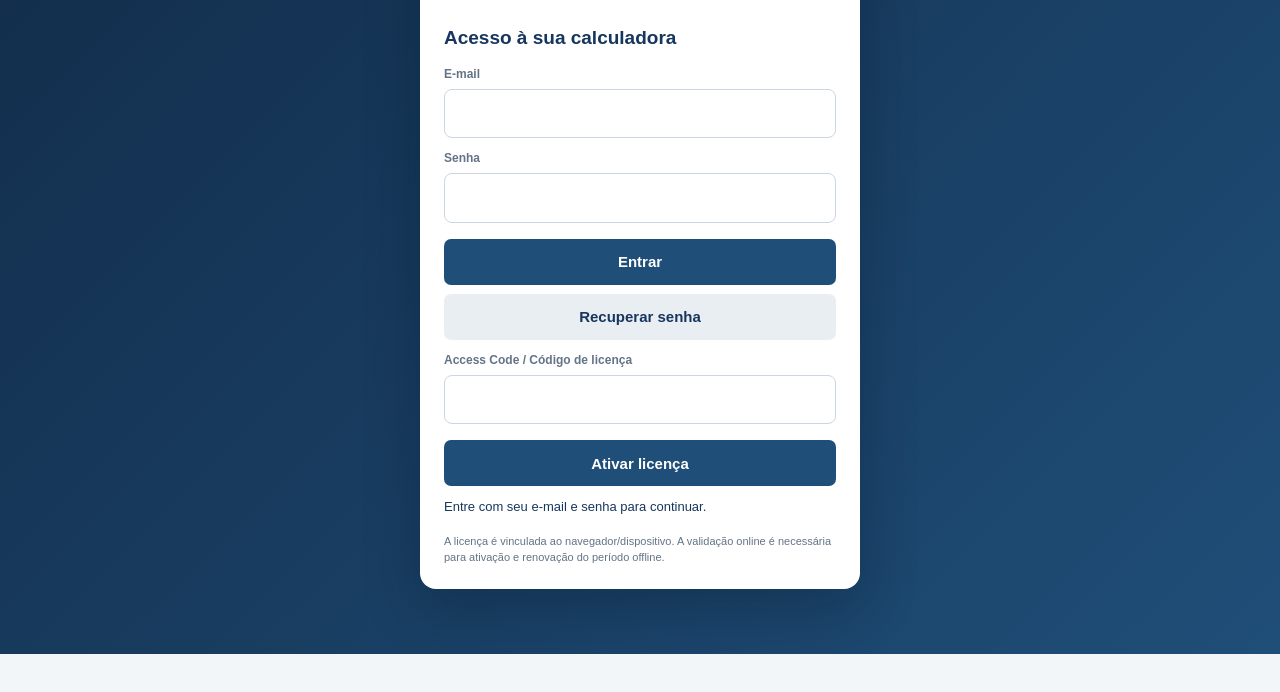
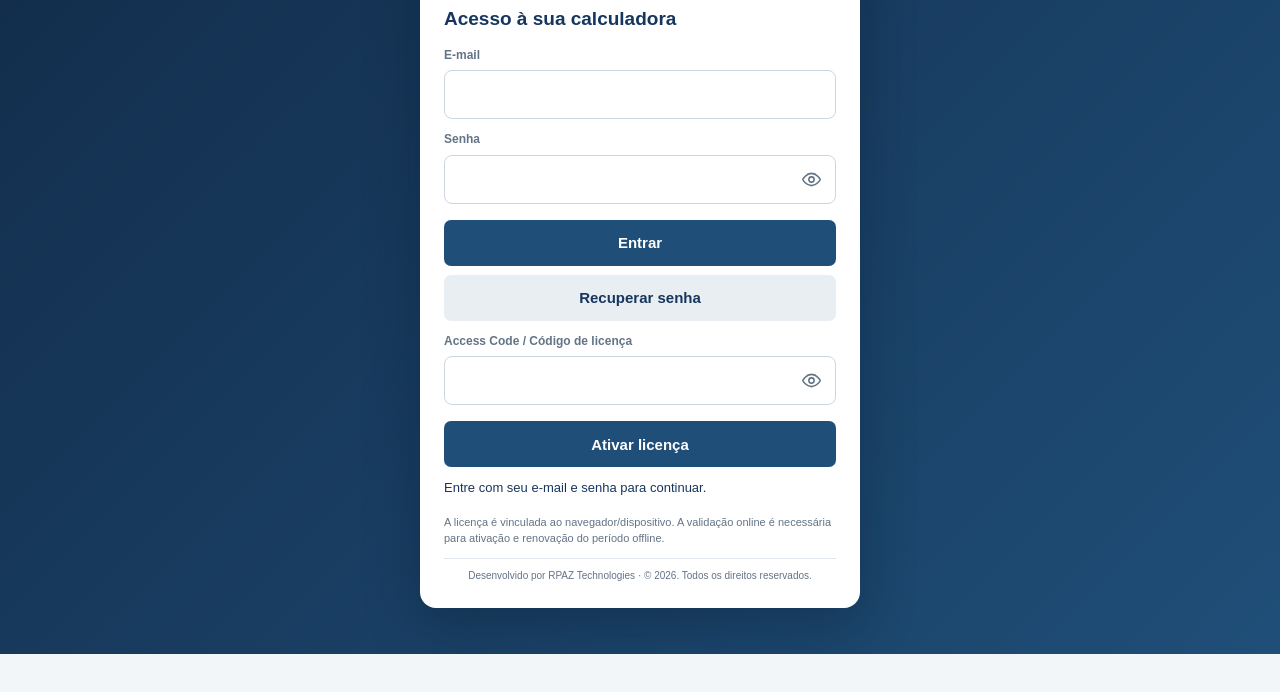
Before and after one commit to RPAZ-Technologies/RIMOB-web, a plain HTML site: page index.html in a window 1280 px wide. Shown: the part 146-838 px from the top of the page. Drawn offline with nearby package versions, Linux system fonts and the light colour scheme.

Commit message:
Update 4

```diff
--- a/index.html
+++ b/index.html
@@ -21,7 +21,7 @@ input:focus,textarea:focus{outline:2px solid #8db9df;border-color:var(--blue)}
 .dynamic-grid{display:grid;grid-template-columns:repeat(3,minmax(0,1fr));gap:12px}.dynamic-grid .field{display:flex;flex-direction:column;gap:5px}.dynamic-grid label{font-size:12px;color:var(--muted);font-weight:bold}.dynamic-grid input,.dynamic-grid select{width:100%;border:1px solid #cbd6e0;border-radius:7px;padding:10px;font:inherit;background:#fff;color:var(--text)}.dynamic-grid input[readonly]{background:#eef3f7;font-weight:bold;color:var(--navy)}.dynamic-help{font-size:12px;color:var(--muted);margin:8px 0 0}.dynamic-status{font-size:13px;font-weight:bold;color:var(--navy);margin-top:10px}.results{display:grid;grid-template-columns:repeat(3,minmax(0,1fr));gap:12px}.metric{border:1px solid #dce4ec;border-radius:10px;padding:14px;background:white;min-height:110px}.metric .label{font-size:12px;color:var(--muted);font-weight:bold}.metric .value{font-size:22px;font-weight:bold;color:var(--navy);margin:7px 0}.metric .note{font-size:12px;color:var(--muted)}
 .metric.good{background:var(--green)}.metric.bad{background:var(--red)}.section{margin-top:18px}.tablewrap{overflow:auto}table{border-collapse:collapse;width:100%;font-size:13px}th,td{text-align:right;padding:10px;border-bottom:1px solid #e2e8ef;white-space:nowrap}th{background:#edf2f7;color:var(--navy)}th:first-child,td:first-child{text-align:left}
 .noteBox{background:#f6f8fa;border-left:4px solid var(--blue);padding:12px 14px;font-size:13px;color:#4d5c6c;border-radius:5px}
-footer{color:var(--muted);font-size:12px;margin-top:18px}a{color:var(--blue)}.small{font-size:12px;color:var(--muted)}
+footer{color:var(--muted);font-size:12px;margin-top:18px}.rimob-copyright{text-align:center;margin-top:12px;padding-top:10px;border-top:1px solid #e2e8ef;font-size:11px;color:var(--muted)}a{color:var(--blue)}.small{font-size:12px;color:var(--muted)}
 .print-header,.print-note{display:none}
 .report-meta{display:none}.report-meta dl{display:grid;grid-template-columns:1fr 1fr;gap:8px;margin:0}.report-meta .meta-item{border-bottom:1px solid #e2e8ef;padding:5px 0}.report-meta dt{font-size:11px;color:var(--muted);font-weight:bold}.report-meta dd{margin:2px 0 0;font-size:13px;overflow-wrap:anywhere}
 .archive-list{display:grid;gap:8px}
@@ -84,7 +84,7 @@ th{white-space:normal;vertical-align:bottom;line-height:1.25;padding:10px 8px}td
 #rimobAuthGate[hidden]{display:none!important}
 .rimob-auth-card{width:min(100%,440px);background:#fff;border-radius:16px;padding:24px;box-shadow:0 18px 55px #07182a55;color:#243244}
 .rimob-auth-brand{font-weight:800;letter-spacing:.5px;font-size:27px;color:#17365d;margin-bottom:3px}.rimob-auth-sub{font-size:13px;color:#637487;margin-bottom:20px}
-.rimob-auth-card h2{margin:0 0 14px;color:#17365d;font-size:19px}.rimob-auth-field{display:flex;flex-direction:column;gap:6px;margin:12px 0}.rimob-auth-field label{font-size:12px;font-weight:bold;color:#637487}.rimob-auth-field input{min-height:46px;font-size:16px;border:1px solid #cbd6e0;border-radius:8px;padding:12px;box-sizing:border-box;width:100%}
+.rimob-auth-card h2{margin:0 0 14px;color:#17365d;font-size:19px}.rimob-auth-field{display:flex;flex-direction:column;gap:6px;margin:12px 0}.rimob-auth-field label{font-size:12px;font-weight:bold;color:#637487}.rimob-auth-field input{min-height:46px;font-size:16px;border:1px solid #cbd6e0;border-radius:8px;padding:12px;box-sizing:border-box;width:100%}.rimob-secret-wrap{position:relative;display:flex;align-items:center}.rimob-secret-wrap input{padding-right:48px}.rimob-secret-toggle{position:absolute;right:7px;top:50%;transform:translateY(-50%);width:36px;height:36px;display:flex;align-items:center;justify-content:center;background:transparent;color:#637487;padding:5px;border-radius:6px}.rimob-secret-toggle:hover{background:#edf2f7}.rimob-secret-toggle svg{width:21px;height:21px;fill:none;stroke:currentColor;stroke-width:1.8;stroke-linecap:round;stroke-linejoin:round}.rimob-secret-toggle[data-visible="true"] svg{opacity:.85}.rimob-auth-copyright{text-align:center;font-size:10px;color:#637487;margin-top:12px;padding-top:10px;border-top:1px solid #e2e8ef;line-height:1.45}
 .rimob-auth-actions{display:grid;gap:9px;margin-top:16px}.rimob-auth-actions button{min-height:46px;font-size:15px}.rimob-auth-secondary{background:#e9eef3;color:#17365d}.rimob-auth-message{min-height:22px;font-size:13px;margin-top:12px;color:#17365d;white-space:pre-wrap}.rimob-auth-message.error{color:#a32121}.rimob-auth-message.success{color:#26723b}.rimob-auth-hint{font-size:11px;color:#637487;margin-top:14px;line-height:1.4}
 @media(max-width:560px){.rimob-auth-card{padding:20px;border-radius:12px}.rimob-auth-brand{font-size:24px}}
 </style></head>
@@ -119,7 +119,7 @@ th{white-space:normal;vertical-align:bottom;line-height:1.25;padding:10px 8px}td
 <li><a href="https://www.ibge.gov.br/explica/inflacao.php" target="_blank" rel="noopener">IBGE / IPCA</a>: inflação oficial.</li>
 <li><a href="https://www.gov.br/receitafederal/pt-br/assuntos/meu-imposto-de-renda/tabelas" target="_blank" rel="noopener">Receita Federal: tabelas mensais do IRPF</a>, incluindo redução do imposto.</li><li><a href="https://www.gov.br/receitafederal/pt-br/assuntos/meu-imposto-de-renda/pagamento/carne-leao/rendimentos" target="_blank" rel="noopener">Receita Federal: Carnê-Leão e deduções de aluguel</a>.</li></ul>
 <p class="small">Os percentuais iniciais de ITBI/ITIV, escritura e registro são parâmetros de referência editáveis e não substituem consulta à prefeitura e ao cartório competente. Os resultados são estimativas financeiras calculadas com base nas premissas informadas e têm finalidade de apoio à decisão. Não constituem laudo formal de avaliação imobiliária nem garantia de rentabilidade. A tributação depende das condições específicas do contribuinte, e os valores futuros de aluguel, ocupação e valorização estão sujeitos às condições de mercado.</p></div>
-<footer>Ferramenta independente e offline. Pode ser aberta diretamente no navegador atualizado, sem instalação e sem conexão com planilhas.</footer>
+<footer><div>Ferramenta independente e offline. Pode ser aberta diretamente no navegador atualizado, sem instalação e sem conexão com planilhas.</div><div class="rimob-copyright">Desenvolvido por RPAZ Technologies · © 2026. Todos os direitos reservados.</div></footer>
 </main></div>
 <div id="rimobAuthGate" role="dialog" aria-modal="true" aria-labelledby="rimobAuthTitle">
  <div class="rimob-auth-card">
@@ -127,13 +127,13 @@ th{white-space:normal;vertical-align:bottom;line-height:1.25;padding:10px 8px}td
   <h2 id="rimobAuthTitle">Acesso à sua calculadora</h2>
   <form id="rimobLoginForm">
    <div class="rimob-auth-field"><label for="rimobEmail">E-mail</label><input id="rimobEmail" type="email" autocomplete="username" required inputmode="email"></div>
-   <div class="rimob-auth-field"><label for="rimobPassword">Senha</label><input id="rimobPassword" type="password" autocomplete="current-password" required></div>
+   <div class="rimob-auth-field"><label for="rimobPassword">Senha</label><div class="rimob-secret-wrap"><input id="rimobPassword" type="password" autocomplete="current-password" required><button class="rimob-secret-toggle" type="button" data-toggle-secret="rimobPassword" aria-label="Mostrar senha" title="Mostrar senha"><svg viewBox="0 0 24 24" aria-hidden="true"><path d="M2 12s3.5-7 10-7 10 7 10 7-3.5 7-10 7S2 12 2 12Z"/><circle cx="12" cy="12" r="3"/></svg></button></div></div>
    <div class="rimob-auth-actions"><button class="primary" id="rimobLoginBtn" type="submit">Entrar</button><button class="rimob-auth-secondary" id="rimobRecoveryBtn" type="button">Recuperar senha</button></div>
   </form>
-  <div class="rimob-auth-field" id="rimobLicenseArea"><label for="rimobAccessCode">Access Code / Código de licença</label><input id="rimobAccessCode" type="password" autocomplete="off" autocapitalize="off"></div>
+  <div class="rimob-auth-field" id="rimobLicenseArea"><label for="rimobAccessCode">Access Code / Código de licença</label><div class="rimob-secret-wrap"><input id="rimobAccessCode" type="password" autocomplete="off" autocapitalize="off"><button class="rimob-secret-toggle" type="button" data-toggle-secret="rimobAccessCode" aria-label="Mostrar código de licença" title="Mostrar código de licença"><svg viewBox="0 0 24 24" aria-hidden="true"><path d="M2 12s3.5-7 10-7 10 7 10 7-3.5 7-10 7S2 12 2 12Z"/><circle cx="12" cy="12" r="3"/></svg></button></div></div>
   <div class="rimob-auth-actions"><button class="primary" id="rimobActivateBtn" type="button">Ativar licença</button></div>
   <div id="rimobAuthMessage" class="rimob-auth-message" role="status" aria-live="polite"></div>
-  <div class="rimob-auth-hint">A licença é vinculada ao navegador/dispositivo. A validação online é necessária para ativação e renovação do período offline.</div>
+  <div class="rimob-auth-hint">A licença é vinculada ao navegador/dispositivo. A validação online é necessária para ativação e renovação do período offline.</div><div class="rimob-auth-copyright">Desenvolvido por RPAZ Technologies · © 2026. Todos os direitos reservados.</div>
  </div>
 </div>
 <script src="https://cdn.jsdelivr.net/npm/@supabase/supabase-js@2.45.4"></script>
@@ -723,6 +723,7 @@ async function rimobStart(){
   catch(err){const offlineError=(err&&(!err.status||err.status>=500||err.name==='TypeError'))||/fetch|network|conex|timeout/i.test(err?.message||'');if(offlineError&&rimobOfflineAllowed()){await rimobUnlock(session.user,lic.codeHash);rimobMessage('Supabase indisponível. Acesso liberado pela tolerância offline até 7 dias após a última validação online válida.','success');}else rimobMessage('Não foi possível validar a licença online. '+(err.message||''),'error');}
  }catch(err){rimobMessage('Falha ao recuperar sessão: '+(err.message||String(err)),'error');}
 }
+document.querySelectorAll('[data-toggle-secret]').forEach(btn=>{btn.addEventListener('click',()=>{const input=document.getElementById(btn.dataset.toggleSecret);if(!input)return;const show=input.type==='password';input.type=show?'text':'password';btn.dataset.visible=show?'true':'false';btn.setAttribute('aria-label',show?'Ocultar conteúdo':'Mostrar conteúdo');btn.title=show?'Ocultar conteúdo':'Mostrar conteúdo';});});
 document.getElementById('rimobLoginForm').addEventListener('submit',async ev=>{ev.preventDefault();if(rimobGateBusy)return;const client=rimobClient();if(!client){rimobMessage('Configuração Supabase ausente. URL e chave pública devem ser configuradas antes do login.','error');return;}rimobSetBusy(true);rimobMessage('Entrando…');try{const {data,error}=await client.auth.signInWithPassword({email:document.getElementById('rimobEmail').value.trim(),password:document.getElementById('rimobPassword').value});if(error)throw error;rimobAuthUser=data.user;const lic=rimobLicense();if(lic?.codeHash){const dev=await rimobSha256(rimobDeviceId());try{await rimobValidateOnline(lic.codeHash,dev);await rimobUnlock(data.user,lic.codeHash);}catch(e){const offlineError=(e&&(!e.status||e.status>=500||e.name==='TypeError'))||/fetch|network|conex|timeout/i.test(e?.message||'');if(offlineError&&rimobOfflineAllowed())await rimobUnlock(data.user,lic.codeHash);else rimobMessage('Login efetuado, mas a licença não foi validada: '+(e.message||''),'error');}}else rimobMessage('Login efetuado. Informe o Access Code e clique em Ativar licença.','success');}catch(e){rimobMessage('Não foi possível entrar: '+(e.message||'credenciais inválidas'),'error');}finally{rimobSetBusy(false);}});
 document.getElementById('rimobRecoveryBtn').addEventListener('click',async()=>{if(rimobGateBusy)return;const email=document.getElementById('rimobEmail').value.trim();if(!email){rimobMessage('Informe seu e-mail para solicitar a recuperação de senha.','error');return;}const client=rimobClient();if(!client){rimobMessage('Configuração Supabase ausente.','error');return;}rimobSetBusy(true);rimobMessage('Solicitando recuperação…');try{const {error}=await client.auth.resetPasswordForEmail(email,{redirectTo:location.href.split('#')[0]});if(error)throw error;rimobMessage('Se o e-mail estiver cadastrado, você receberá as instruções de recuperação.','success');}catch(e){rimobMessage('Falha ao solicitar recuperação: '+(e.message||''),'error');}finally{rimobSetBusy(false);}});
 document.getElementById('rimobActivateBtn').addEventListener('click',async()=>{if(rimobGateBusy)return;const client=rimobClient();if(!client){rimobMessage('Supabase não configurado. URL e chave pública são necessárias.','error');return;}const code=document.getElementById('rimobAccessCode').value.trim();if(!code){rimobMessage('Informe seu Access Code.','error');return;}rimobSetBusy(true);rimobMessage('Ativando e validando licença…');try{const {data:{session},error:sessionError}=await client.auth.getSession();if(sessionError)throw sessionError;if(!session?.user)throw new Error('Faça login antes de ativar a licença.');const codeHash=await rimobSha256(code);const deviceHash=await rimobSha256(rimobDeviceId());const {data,error}=await client.rpc('activate_access_code',{p_code_hash:codeHash,p_device_hash:deviceHash});if(error)throw error;if(!rimobRpcAccepted(data))throw new Error(rimobRpcDeniedMessage(data));localStorage.setItem(RIMOB_LICENSE_STORAGE,JSON.stringify({codeHash}));await rimobValidateOnline(codeHash,deviceHash);await rimobUnlock(session.user,codeHash);rimobMessage('Licença ativada e validada para este dispositivo.','success');}catch(e){rimobMessage('Ativação não confirmada: '+(e.message||String(e)),'error');}finally{rimobSetBusy(false);}});
```
